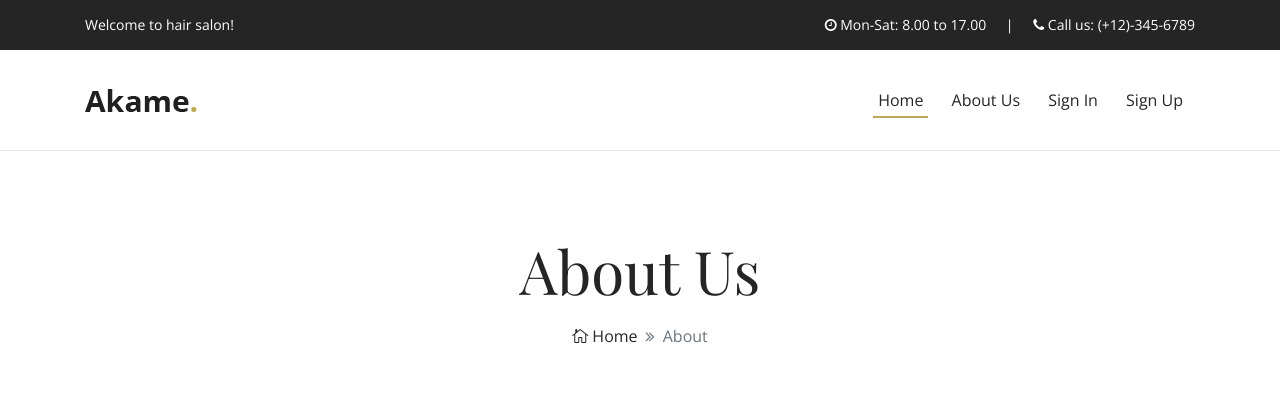
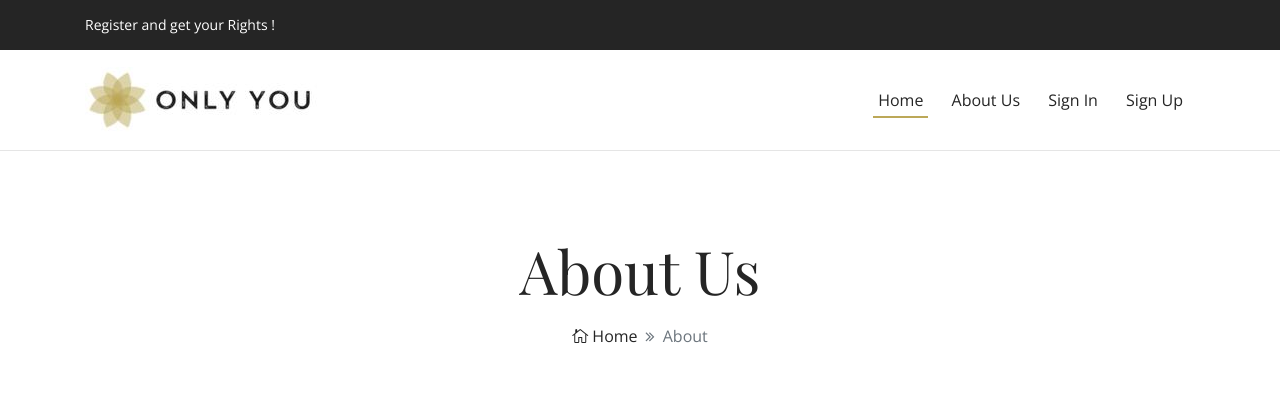
Before and after one commit to onlyyou-teamb/Server, a Django app: page /about/ in a window 1280 px wide. Shown: the top 420 px of the page. Run offline with Django 3.2, Linux system fonts and the light colour scheme; some libraries are stand-ins or nearby versions.

Commit message:
2019-08-12 input logo
same as title

```diff
--- a/onlyyou/main/templates/main/base.html
+++ b/onlyyou/main/templates/main/base.html
@@ -11,7 +11,7 @@
     <title>Only You - Your Right Protector</title>
 
     <!-- Favicon -->
-    <link rel="icon" href="{% static '/img/core-img/favicon.ico' %}">
+    <link rel="icon" href="{% static 'onlyyou.png' %}">
 
     <!-- Stylesheet -->
     <link rel="stylesheet" href="{% static 'style.css' %}">
@@ -23,22 +23,20 @@
     <!-- Header Area Start -->
     <header class="header-area">
         <!-- Top Header Area Start -->
+        {% if user.is_authenticated %}
+        {% else %}
         <div class="top-header-area">
             <div class="container h-100">
                 <div class="row h-100 align-items-center">
                     <div class="col-5">
                         <div class="top-header-content">
-                            <p>Welcome to hair salon!</p>
-                        </div>
-                    </div>
-                    <div class="col-7">
-                        <div class="top-header-content text-right">
-                            <p><i class="fa fa-clock-o" aria-hidden="true"></i> Mon-Sat: 8.00 to 17.00 <span class="mx-2"></span> | <span class="mx-2"></span> <i class="fa fa-phone" aria-hidden="true"></i> Call us: (+12)-345-6789</p>
+                            <p> Register and get your Rights ! </p>
                         </div>
                     </div>
                 </div>
             </div>
         </div>
+        {% endif %}
         <!-- Top Header Area End -->
 
         <!-- Main Header Start -->
@@ -49,7 +47,7 @@
                     <nav class="classy-navbar justify-content-between" id="akameNav">
 
                         <!-- Logo -->
-                        <a class="nav-brand" href="{% url 'main-home' %}"><img src="{% static '/img/core-img/logo.png' %}" alt=""></a>
+                        <a class="nav-brand" href="{% url 'main-home' %}"><img src="{% static 'icon.jpg' %}" alt=""></a>
 
                         <!-- Navbar Toggler -->
                         <div class="classy-navbar-toggler">
@@ -100,7 +98,7 @@
                 <div class="col-12 col-sm-6 col-md-4">
                     <div class="single-footer-widget mb-80">
                         <!-- Footer Logo -->
-                        <a href="{% url 'main-home' %}" class="footer-logo"><img src="{% static 'img/core-img/logo.png' %}" alt=""></a>
+                        <a href="{% url 'main-home' %}" class="footer-logo"><img src="{% static 'icon.jpg' %}" alt=""></a>
 
                         <p class="mb-30">We would love to serve you and let you enjoy your culinary experience. Excepteur sint occaecat cupidatat non proident.</p>
 
--- a/onlyyou/main/views.py
+++ b/onlyyou/main/views.py
@@ -8,7 +8,9 @@ from django.views.generic import (
     UpdateView,
     DeleteView
 )
+
 from .models import Post
+
 
 
 def home(request):
@@ -80,26 +82,3 @@ class PostDeleteView(LoginRequiredMixin, UserPassesTestMixin, DeleteView):
 
 def about(request):
     return render(request, 'main/about.html', {'title': 'About'})
-
-def profile(request):
-    if request.method == 'POST':
-        u_form = UserUpdateForm(request.POST, instance=request.user)
-        p_form = ProfileUpdateForm(request.POST,
-                                   request.FILES,
-                                   instance=request.user.profile)
-        if u_form.is_valid() and p_form.is_valid():
-            u_form.save()
-            p_form.save()
-            messages.success(request, f'Your account has been updated!')
-            return redirect('profile')
-
-    else:
-        u_form = UserUpdateForm(instance=request.user)
-        p_form = ProfileUpdateForm(instance=request.user.profile)
-
-    context = {
-        'u_form': u_form,
-        'p_form': p_form
-    }
-
-    return render(request, 'users/profile.html', context)
```
Also changed, not shown: onlyyou/main/forms.py (deleted, +0 -18 lines), onlyyou/main/static/icon.jpg (added), onlyyou/main/static/onlyyou.png (added).
